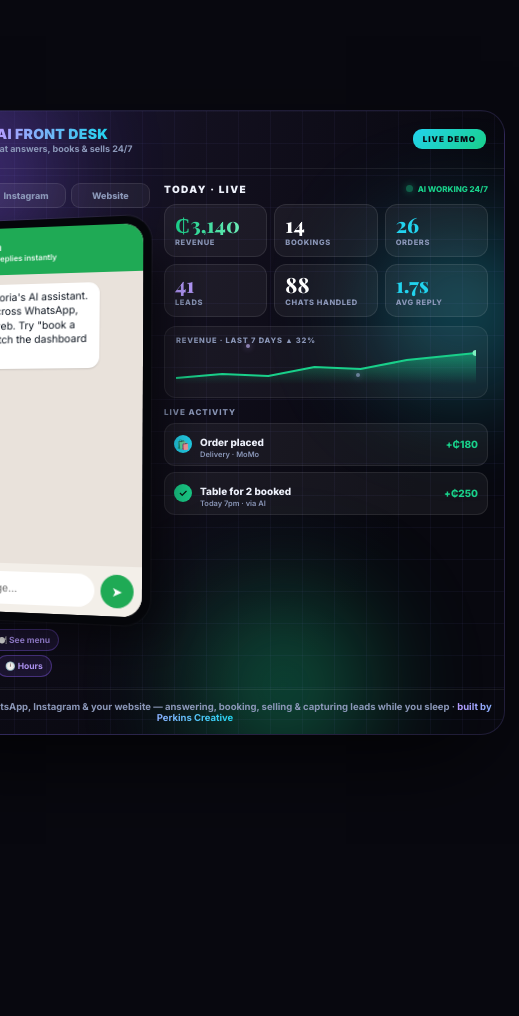
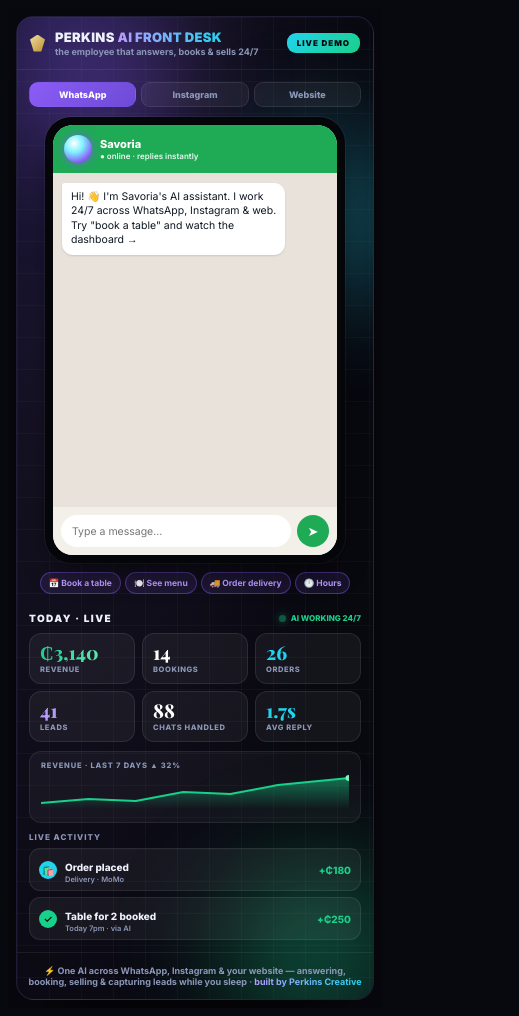
Before and after one commit to AnnorFrancis/perkins-ai-front-desk, a plain HTML site: page index.html in a window 390 px wide. Shown: the whole page, 519 px wide, since content can reach past the window. Before the commit the page ends 844 px from the top, so only its background shows below. Drawn offline with nearby package versions, Linux system fonts and the light colour scheme.

Commit message:
Make demo mobile responsive

```diff
--- a/index.html
+++ b/index.html
@@ -10,9 +10,9 @@
 <link href="https://fonts.googleapis.com/css2?family=Playfair+Display:wght@700;800;900&family=Inter:wght@400;500;600;700;800;900&display=swap" rel="stylesheet">
 <style>
 *,*::before,*::after{box-sizing:border-box;}
-html,body{margin:0;min-height:100%;background:#08080f;display:flex;align-items:center;justify-content:center;padding:14px;}
+html,body{margin:0;min-height:100%;background:#08080f;display:flex;align-items:center;justify-content:center;padding:14px;overflow-x:hidden;}
 .fd{--cream:#eef1fb;--mut:#8b97b8;--vio:#8b5cf6;--violL:#b79bff;--cyan:#22d3ee;--green:#19d08a;--wa:#1faa55;
- position:relative;width:620px;max-width:100%;border-radius:24px;overflow:hidden;font-family:'Inter',system-ui,sans-serif;
+ position:relative;width:100%;max-width:620px;border-radius:24px;overflow:hidden;font-family:'Inter',system-ui,sans-serif;
  background:radial-gradient(90% 130% at 10% -10%,#211a44,#13101f 46%,#08080f 100%);box-shadow:0 36px 90px -24px rgba(0,0,0,.85);border:1px solid rgba(150,130,255,.16);}
 .fd .blob{position:absolute;border-radius:50%;filter:blur(50px);opacity:.5;}
 .fd .x1{left:-70px;top:-50px;width:260px;height:260px;background:radial-gradient(circle,#8b5cf6,transparent 68%);animation:fl 9s ease-in-out infinite;}
@@ -79,6 +79,21 @@
 .fd .ev .am{margin-left:auto;font-size:10px;font-weight:800;color:var(--green);}
 .fd .foot{position:relative;z-index:3;text-align:center;font-size:9.5px;font-weight:700;color:var(--mut);padding:11px;margin-top:12px;border-top:1px solid rgba(255,255,255,.07);}
 .fd .foot b{background:linear-gradient(90deg,var(--violL),var(--cyan));-webkit-background-clip:text;background-clip:text;color:transparent;}
+@media (max-width:560px){
+ html,body{padding:8px;align-items:flex-start;}
+ .fd{border-radius:18px;}
+ .fd .top{padding:12px 13px;}
+ .fd .top .ti{font-size:13px;}
+ .fd .body{flex-direction:column;gap:18px;padding:12px 12px 0;}
+ .fd .pcol{width:100%;}
+ .fd .phone{perspective:none;display:flex;justify-content:center;}
+ .fd .dev{transform:none;animation:none;width:100%;max-width:300px;box-shadow:0 14px 30px -10px rgba(0,0,0,.65),0 0 0 1px rgba(255,255,255,.06);}
+ .fd .scr{height:60vh;max-height:430px;min-height:340px;}
+ .fd .qr{justify-content:center;}
+ .fd .dash{width:100%;min-width:0;}
+ .fd .t .v{font-size:19px;}
+ .fd .foot{font-size:9px;padding:12px 10px;}
+}
 </style>
 </head>
 <body>
```
